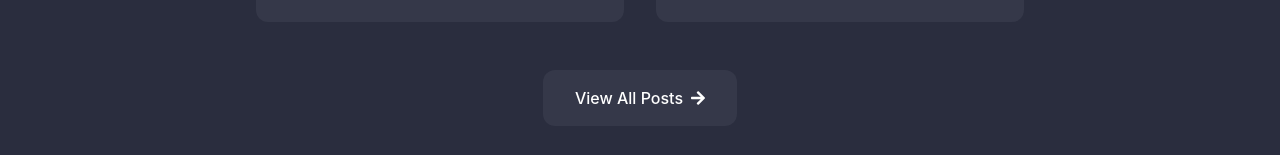
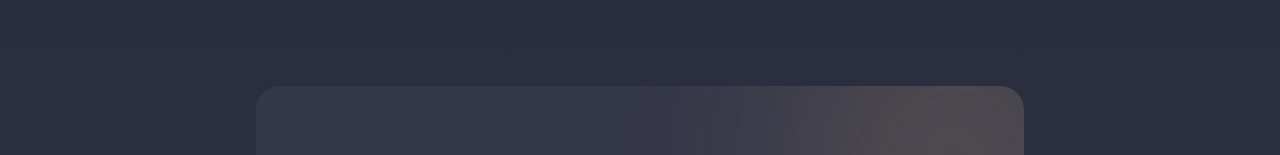
Before and after one commit to flklr-dev/kit.dev, a React (Vite) app: page /portfolio in a window 1280 px wide. Shown: the part 2162-2317 px from the top of the page. Built offline with nearby package versions, Linux system fonts and the light colour scheme.

Commit message:
Refactor PortfolioScreen for improved mobile-first design and spacing adjustments. Updated project grid display and reduced spacing in Blog and CTA sections for better layout consistency.

```diff
--- a/src/components/PortfolioScreen.jsx
+++ b/src/components/PortfolioScreen.jsx
@@ -140,7 +140,7 @@ const PortfolioScreen = () => {
               </p>
             </div>
 
-            {/* Projects Grid */}
+            {/* Projects Grid with mobile-first display */}
             <div className="grid grid-cols-1 md:grid-cols-2 gap-8">
               {projects.map((project, index) => (
                 <div
@@ -148,16 +148,15 @@ const PortfolioScreen = () => {
                   onClick={() => setShowModal(true)}
                   className="group relative overflow-hidden rounded-xl bg-[#353849] hover:transform hover:scale-[1.02] transition-all duration-300 cursor-pointer"
                 >
-                  {/* Project Image */}
                   <div className="relative h-[300px] overflow-hidden">
                     <img
                       src={project.image}
                       alt={project.title}
-                      className="w-full h-full object-cover transform group-hover:scale-110 transition-transform duration-500"
+                      className="w-full h-full object-cover transform md:group-hover:scale-110 transition-transform duration-500"
                     />
-                    {/* Overlay */}
-                    <div className="absolute inset-0 bg-gradient-to-t from-[#2A2D3E] to-transparent opacity-0 group-hover:opacity-90 transition-opacity duration-300">
-                      <div className="absolute bottom-0 left-0 right-0 p-8 transform translate-y-full group-hover:translate-y-0 transition-transform duration-300">
+                    {/* Mobile-first display for project info */}
+                    <div className="absolute inset-0 bg-gradient-to-t from-[#2A2D3E] to-transparent md:opacity-0 opacity-90 md:group-hover:opacity-90 transition-opacity duration-300">
+                      <div className="absolute bottom-0 left-0 right-0 p-8 transform md:translate-y-full md:group-hover:translate-y-0 translate-y-0 transition-transform duration-300">
                         <h3 className="text-2xl font-bold text-white mb-2">{project.title}</h3>
                         <p className="text-gray-300 mb-4">{project.description}</p>
                         <div className="flex flex-wrap gap-2 mb-4">
@@ -195,8 +194,8 @@ const PortfolioScreen = () => {
         </div>
       </main>
 
-      {/* Blog Section */}
-      <section className="relative z-10 py-32">
+      {/* Blog Section with reduced spacing */}
+      <section className="relative z-10 py-16">
         <div className="max-w-[1920px] mx-auto px-4 md:px-32 lg:px-64">
           {/* Blog Title */}
           <div className="text-center space-y-4 mb-16">
@@ -288,22 +287,11 @@ const PortfolioScreen = () => {
               </Link>
             ))}
           </div>
-
-          {/* View All Posts Button */}
-          <div className="text-center mt-12">
-            <Link
-              to="/blog"
-              className="inline-flex items-center gap-2 bg-[#353849] text-white px-8 py-4 rounded-xl hover:bg-[#2A2D3E] transition-all duration-300"
-            >
-              <span>View All Posts</span>
-              <i className="fas fa-arrow-right"></i>
-            </Link>
-          </div>
         </div>
       </section>
 
-      {/* After the Blog Section, add the CTA Section */}
-      <section className="relative z-10 py-32 bg-gradient-to-b from-[#2A2D3E] to-[#353849]">
+      {/* CTA Section with reduced top spacing */}
+      <section className="relative z-10 py-16 bg-gradient-to-b from-[#2A2D3E] to-[#353849]">
         <div className="max-w-[1920px] mx-auto px-4 md:px-32 lg:px-64">
           {/* CTA Container */}
           <div className="relative bg-[#353849] rounded-3xl p-8 md:p-16 overflow-hidden">
```
